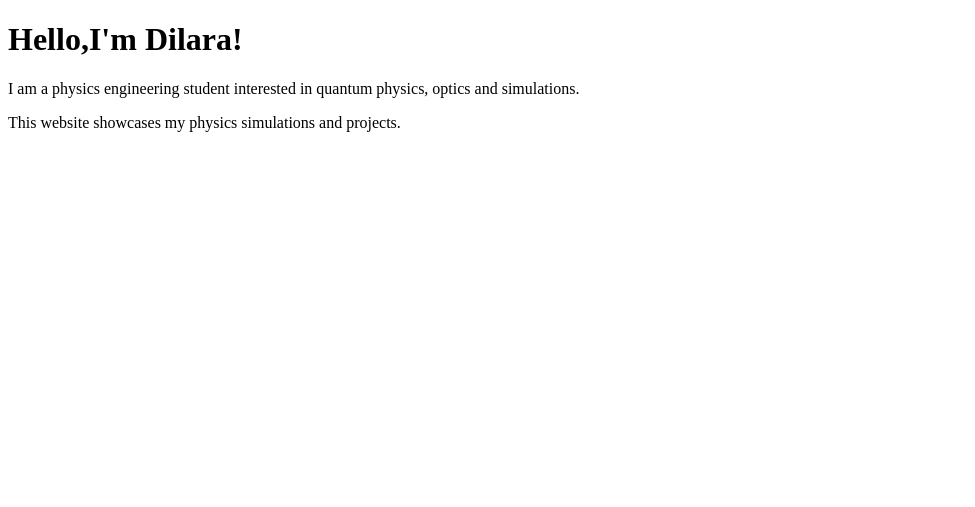
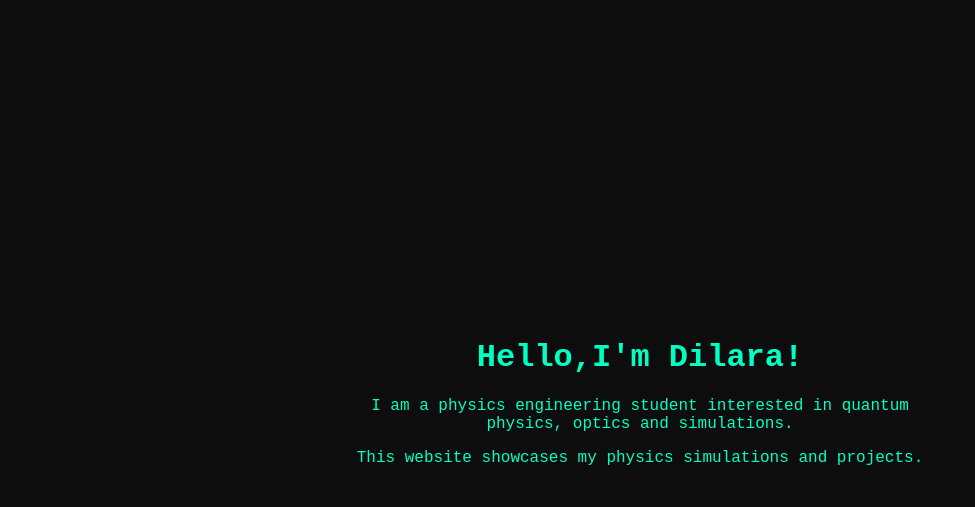
Before and after one commit to yldrmdilara/yldrmdilara.github.io, a plain HTML site: page index.html in a window 1280 px wide. Shown: the whole page, without its empty margins (0-975 px from the left). Drawn offline with Linux system fonts and the light colour scheme.

Commit message:
Update index.html

```diff
--- a/index.html
+++ b/index.html
@@ -1,12 +1,17 @@
 <!DOCTYPE html>
 
-<html>
+<html lang="en">
   <head>
+    <meta charset= "UTF-8" />
+    <meta name="viewport" content="width=device-width, initial-scale=1.0"/>
     <title>Welcome</title>
+    <link rel="stylesheet" href="style.css"/>
   </head>
   <body>
-    <h1>Hello,I'm Dilara!</h1>
-    <p>I am a physics engineering student interested in quantum physics, optics and simulations.</p>
-    <p>This website showcases my physics simulations and projects.</p>
+    <div class="container">
+      <h1>Hello,I'm Dilara!</h1>
+      <p>I am a physics engineering student interested in quantum physics, optics and simulations.</p>
+      <p>This website showcases my physics simulations and projects.</p>
+    </div>
   </body>
 </html>
```
